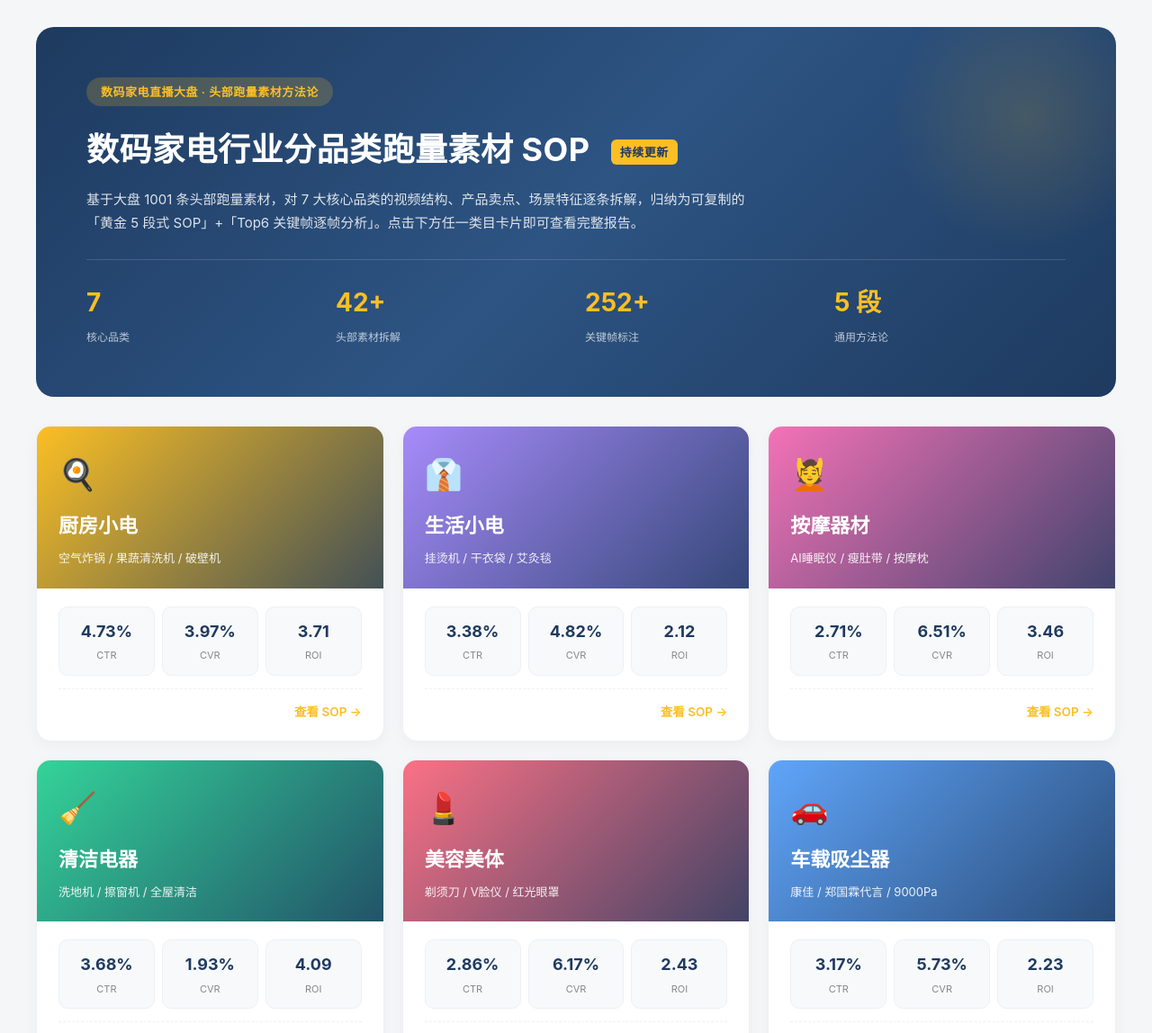
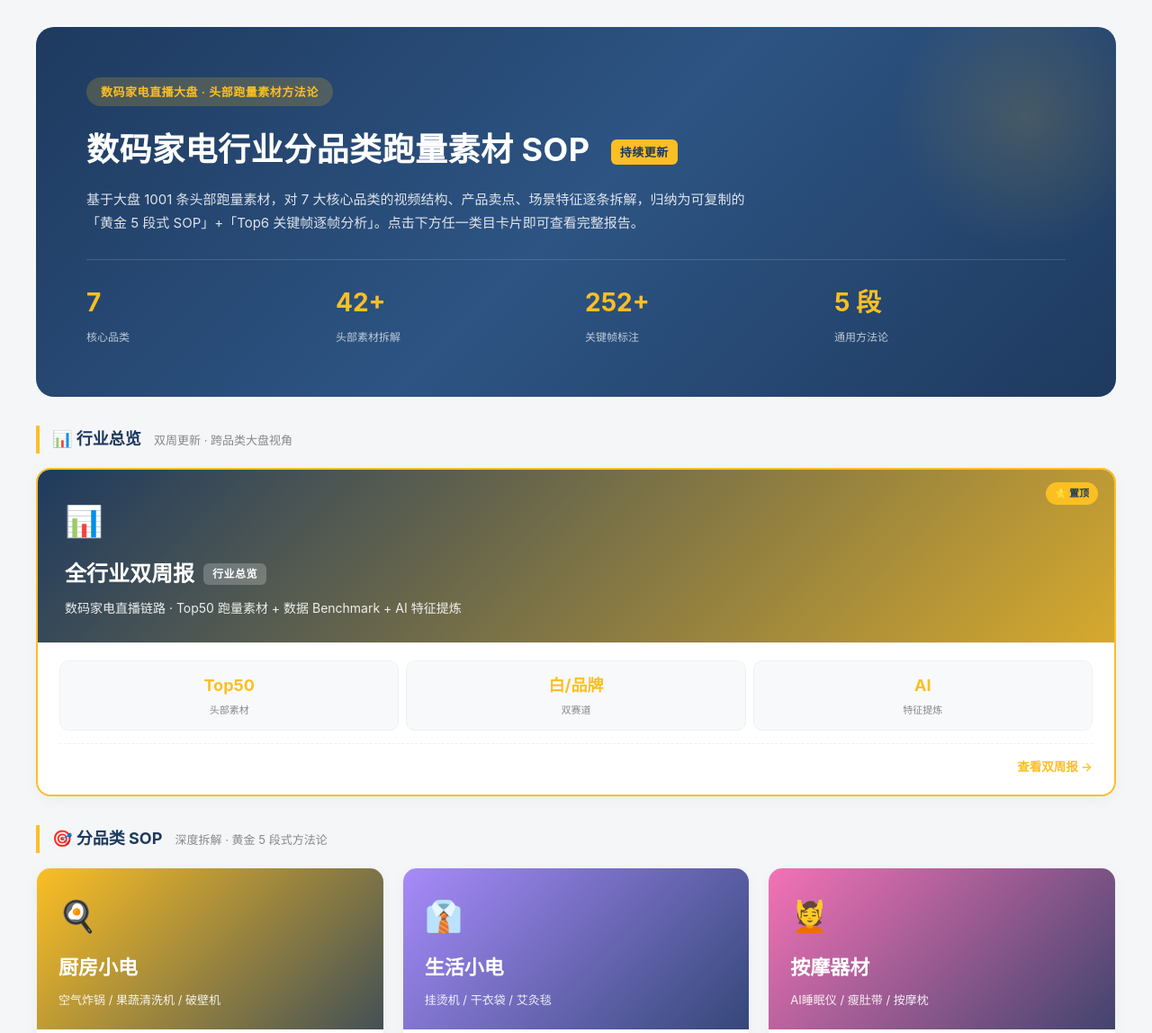
Before and after one commit to yaqichen03-dotcom/kitchen-SOP, a plain HTML site: page index.html in a window 1280 px wide. Shown: the top 1148 px of the page at 90% size. Drawn offline with Linux system fonts and the light colour scheme.

Commit message:
feat: 聚合首页加入全行业双周报置顶卡片

```diff
--- a/index.html
+++ b/index.html
@@ -34,6 +34,19 @@
   .meta-row b{color:#1e3a5f;font-weight:700}
   .enter{margin-top:auto;padding-top:14px;border-top:1px dashed #eef0f3;color:#fbbf24;font-size:13.5px;font-weight:600;text-align:right}
 
+  /* 顶部置顶卡片样式 */
+  .cat-card-feature{grid-column:1/-1;border:2px solid #fbbf24;position:relative}
+  .cat-card-feature::before{content:"⭐ 置顶";position:absolute;top:14px;right:18px;background:#fbbf24;color:#1e3a5f;font-size:11px;font-weight:700;padding:3px 10px;border-radius:999px;z-index:2}
+  .cat-card-feature .card-head{padding:28px 30px 26px}
+  .cat-card-feature .card-head .title{font-size:24px;display:flex;align-items:center;gap:10px;flex-wrap:wrap}
+  .cat-card-feature .badge{display:inline-block;background:rgba(255,255,255,.22);color:#fff;font-size:12px;font-weight:600;padding:2px 10px;border-radius:6px;letter-spacing:.5px}
+  .cat-card-feature .card-head .desc{font-size:14px;margin-top:4px}
+  .cat-card-feature .metrics-row{grid-template-columns:repeat(3,1fr)}
+  .cat-card-feature .metrics-row .n{color:#fbbf24}
+
+  .section-title{font-size:18px;font-weight:700;color:#1e3a5f;margin:32px 0 16px;padding-left:14px;border-left:4px solid #fbbf24}
+  .section-title .sub-text{font-size:13px;color:#888;font-weight:400;margin-left:10px}
+
   .footer{text-align:center;color:#888;font-size:12px;margin-top:40px;padding:20px 0}
   .footer a{color:#888}
 
@@ -42,6 +55,7 @@
     .hero h1{font-size:26px}
     .hero-stats{grid-template-columns:repeat(2,1fr);gap:14px}
     .hero-stats .s .n{font-size:22px}
+    .cat-card-feature{grid-column:auto}
   }
 </style>
 </head>
@@ -60,6 +74,26 @@
     </div>
   </div>
 
+  <h2 class="section-title">📊 行业总览 <span class="sub-text">双周更新 · 跨品类大盘视角</span></h2>
+  <div class="cat-grid">
+    <a class="cat-card cat-card-feature" href="https://yaqichen03-dotcom.github.io/creative-report/" target="_blank">
+      <div class="card-head" style="background:linear-gradient(135deg,#1e3a5f 0%,#fbbf24 120%)">
+        <div class="icon">📊</div>
+        <div class="title">全行业双周报<span class="badge">行业总览</span></div>
+        <div class="desc">数码家电直播链路 · Top50 跑量素材 + 数据 Benchmark + AI 特征提炼</div>
+      </div>
+      <div class="card-body">
+        <div class="metrics-row">
+          <div class="m"><div class="n">Top50</div><div class="l">头部素材</div></div>
+          <div class="m"><div class="n">白/品牌</div><div class="l">双赛道</div></div>
+          <div class="m"><div class="n">AI</div><div class="l">特征提炼</div></div>
+        </div>
+        <div class="enter">查看双周报 →</div>
+      </div>
+    </a>
+  </div>
+
+  <h2 class="section-title">🎯 分品类 SOP <span class="sub-text">深度拆解 · 黄金 5 段式方法论</span></h2>
   <div class="cat-grid">
     <a class="cat-card" href="kitchen/index.html">
       <div class="card-head" style="background:linear-gradient(135deg,#fbbf24 0%,#1e3a5f 120%)">
```
